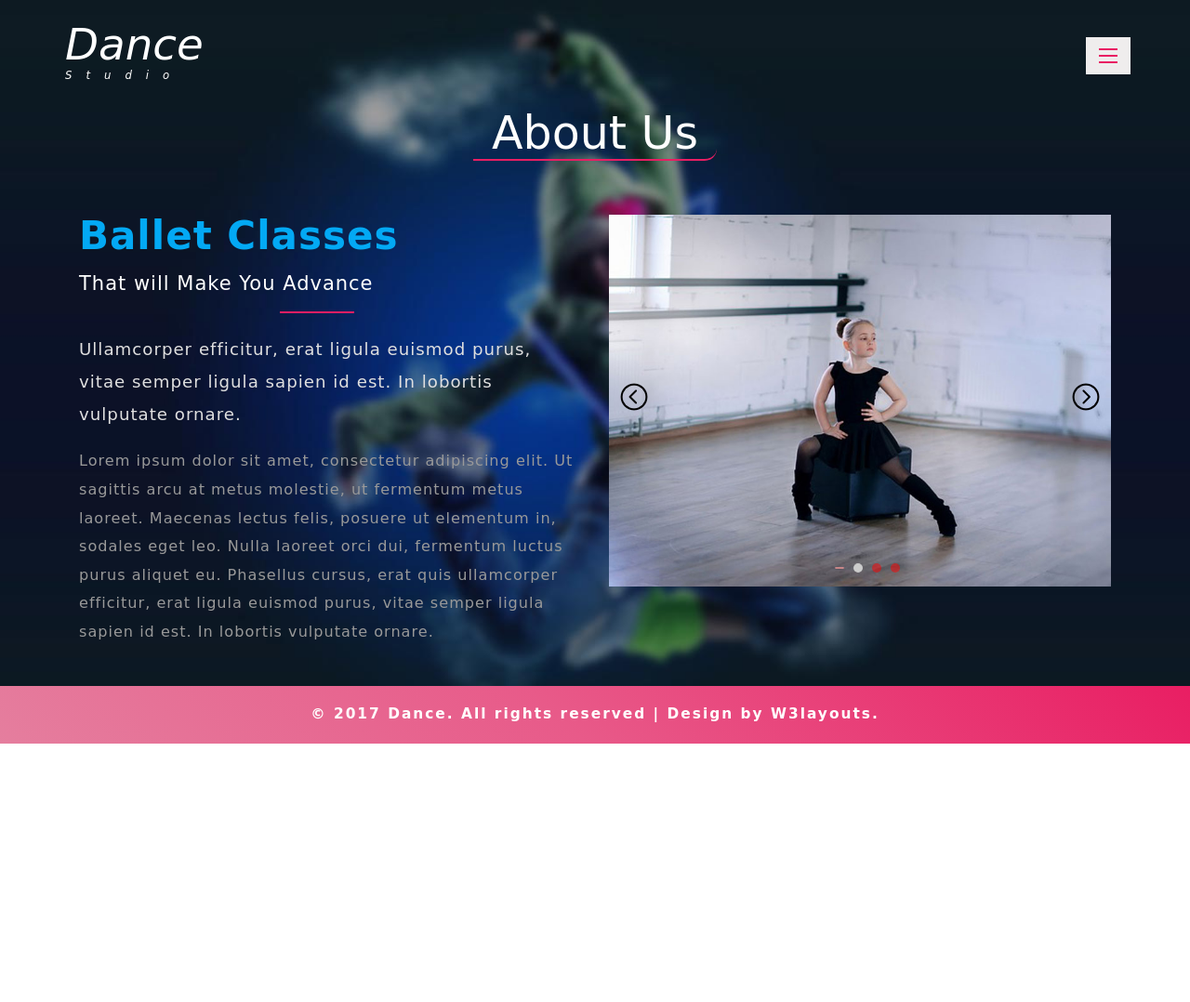
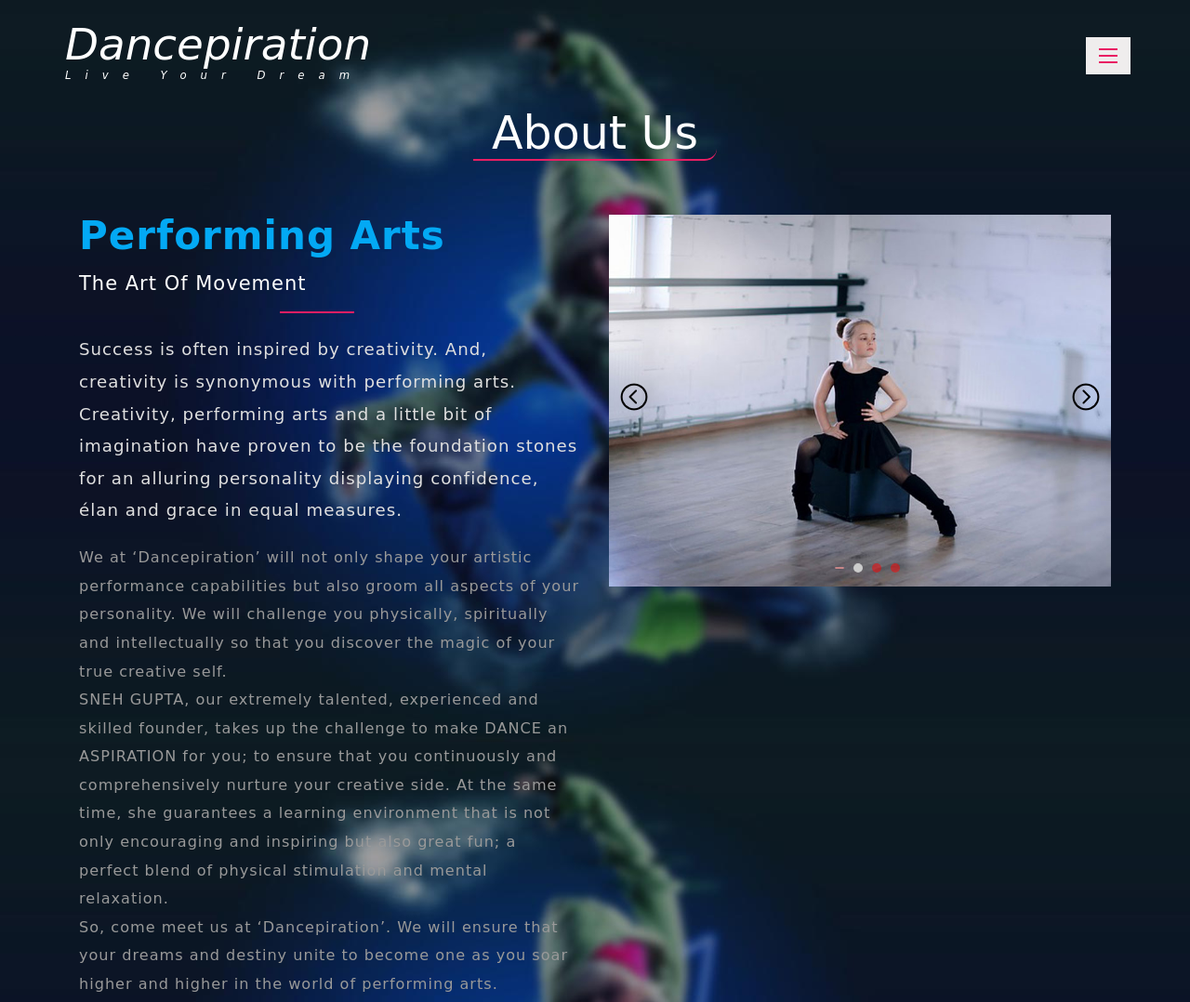
Before and after one commit to vatsalyachauhan/Dancepiration1, a plain HTML site: page about.html in a window 1280 px wide. Shown: the top 1078 px of the page at 93% size. Before the commit the page ends 800 px from the top, so only its background shows below. Drawn offline with Linux system fonts and the light colour scheme; a web font is replaced by a local one.

```diff
--- a/about.html
+++ b/about.html
@@ -28,7 +28,7 @@ function hideURLbar(){ window.scrollTo(0,1); } </script>
 <!-- banner -->
 	<div class="banner-2">
 		<div class="container">
-			<h1><a class="w3l-logo" href="index.html">Dance<span>Studio</span></a></h1>
+			<h1><a class="w3l-logo" href="index.html">Dancepiration<span>Live Your Dream</span></a></h1>
 		</div>
 		<!-- Nav -->
 		<div class="col-md-6 w3_agile_menu">
@@ -62,10 +62,12 @@ function hideURLbar(){ window.scrollTo(0,1); } </script>
 		<div class="container">
 			<h2 class="title-w3l">About Us</h2>
 			<div class="col-lg-6 col-md-6 col-sm-12">
-				<h3>Ballet Classes</h3>
-				<h4>That will Make You Advance</h4>
-				<p class="w3lpara-w3l">Ullamcorper efficitur, erat ligula euismod purus, vitae semper ligula sapien id est. In lobortis vulputate ornare.</p>
-				<p>Lorem ipsum dolor sit amet, consectetur adipiscing elit. Ut sagittis arcu at metus molestie, ut fermentum metus laoreet. Maecenas lectus felis, posuere ut elementum in, sodales eget leo. Nulla laoreet orci dui, fermentum luctus purus aliquet eu. Phasellus cursus, erat quis ullamcorper efficitur, erat ligula euismod purus, vitae semper ligula sapien id est. In lobortis vulputate ornare.</p>
+				<h3>Performing Arts</h3>
+				<h4>The Art Of Movement</h4>
+				<p class="w3lpara-w3l">Success is often inspired by creativity. And, creativity is synonymous with performing arts. Creativity, performing arts and a little bit of imagination have proven to be the foundation stones for an alluring personality displaying confidence, élan and grace in equal measures.</p>
+				<p>We at ‘Dancepiration’ will not only shape your artistic performance capabilities but also groom all aspects of your personality. We will challenge you physically, spiritually and intellectually so that you discover the magic of your true creative self.</p>
+				<p>SNEH GUPTA, our extremely talented, experienced and skilled founder, takes up the challenge to make DANCE an ASPIRATION for you; to ensure that you continuously and comprehensively nurture your creative side. At the same time, she guarantees a learning environment that is not only encouraging and inspiring but also great fun; a perfect blend of physical stimulation and mental relaxation.</p>
+				<p>So, come meet us at ‘Dancepiration’.  We will ensure that your dreams and destiny unite to become one as you soar higher and higher in the world of performing arts.</p>
 			</div>
 			<div class="col-lg-6 col-md-6 col-sm-12">
 				<div id="slideshow-banner">
```
Also changed, not shown: images/bg.jpg.
